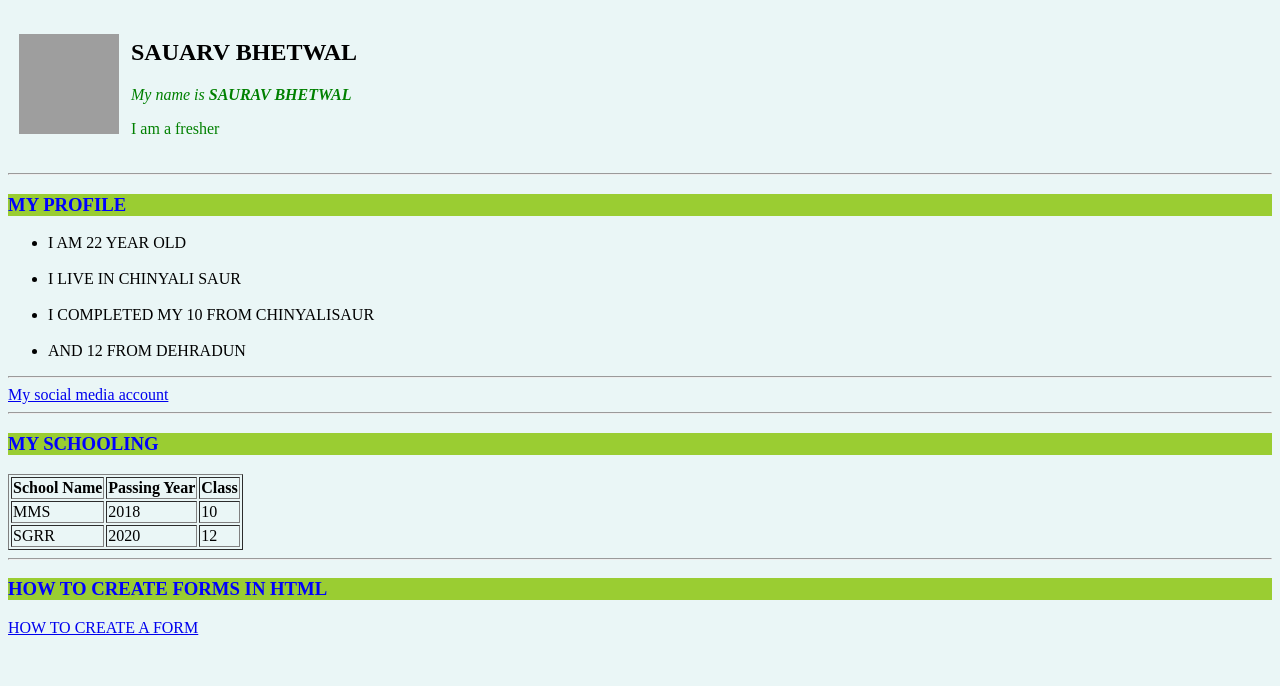
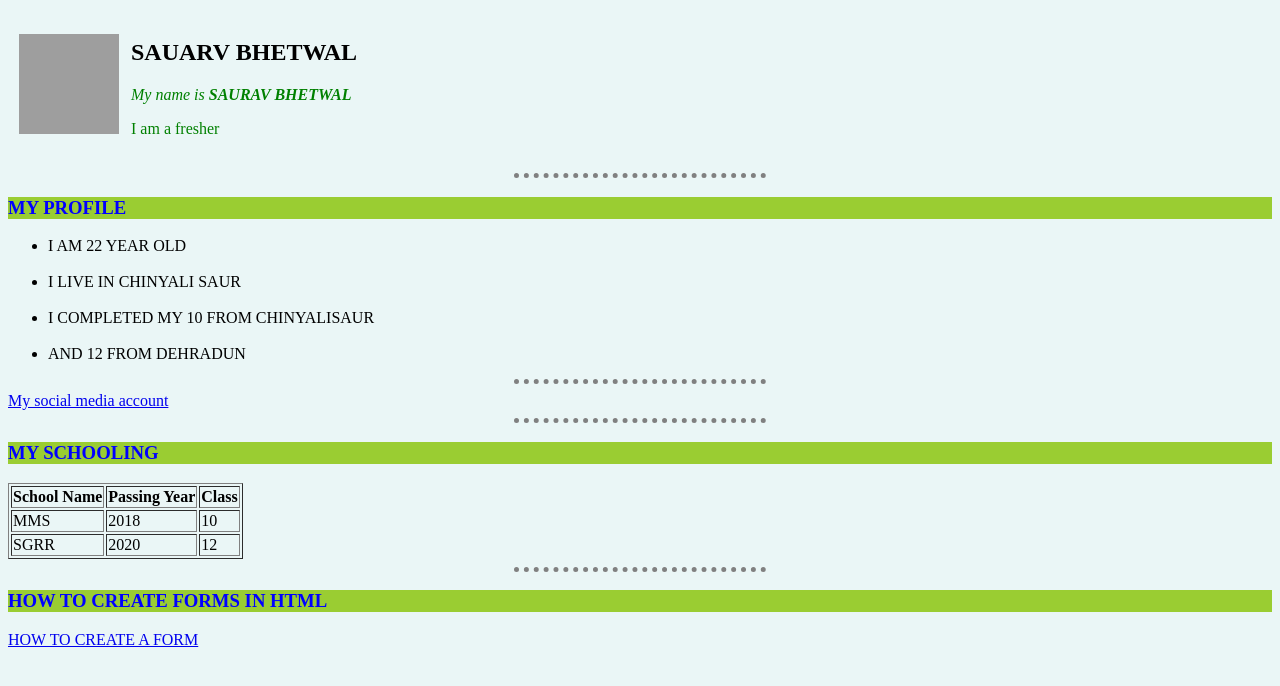
Before and after one commit to saurav12bhetwal/cs, a plain HTML site: page course/html/index.html in a window 1280 px wide. Drawn offline with Linux system fonts and the light colour scheme; grey boxes are pictures that could not be loaded.

Commit message:
changes want

```diff
--- a/course/index.html
+++ b/course/html/index.html
@@ -14,6 +14,13 @@ background-color: yellowgreen;
 p{
    color: green;
 
+   }
+   hr{
+   border-color: grey;
+    border-style: none;
+border-top-style: dotted;
+border-width: 5px;
+    width: 20%;
    }
 </style>
 <!-- Internal css end -->
@@ -40,8 +47,8 @@ p{
 <hr>
 <h3>MY SCHOOLING</h3>
 <table border="1" >
-    <thead>
-        <tr>
+    <thead >
+        <tr >
             <th>School Name</th>
             <th>Passing Year</th>
             <th>Class</th>
```
Also changed, not shown: course/html/form.html (renamed from course/form.html), course/html/onlineaccount.html (renamed from course/onlineaccount.html), 1 other file.
